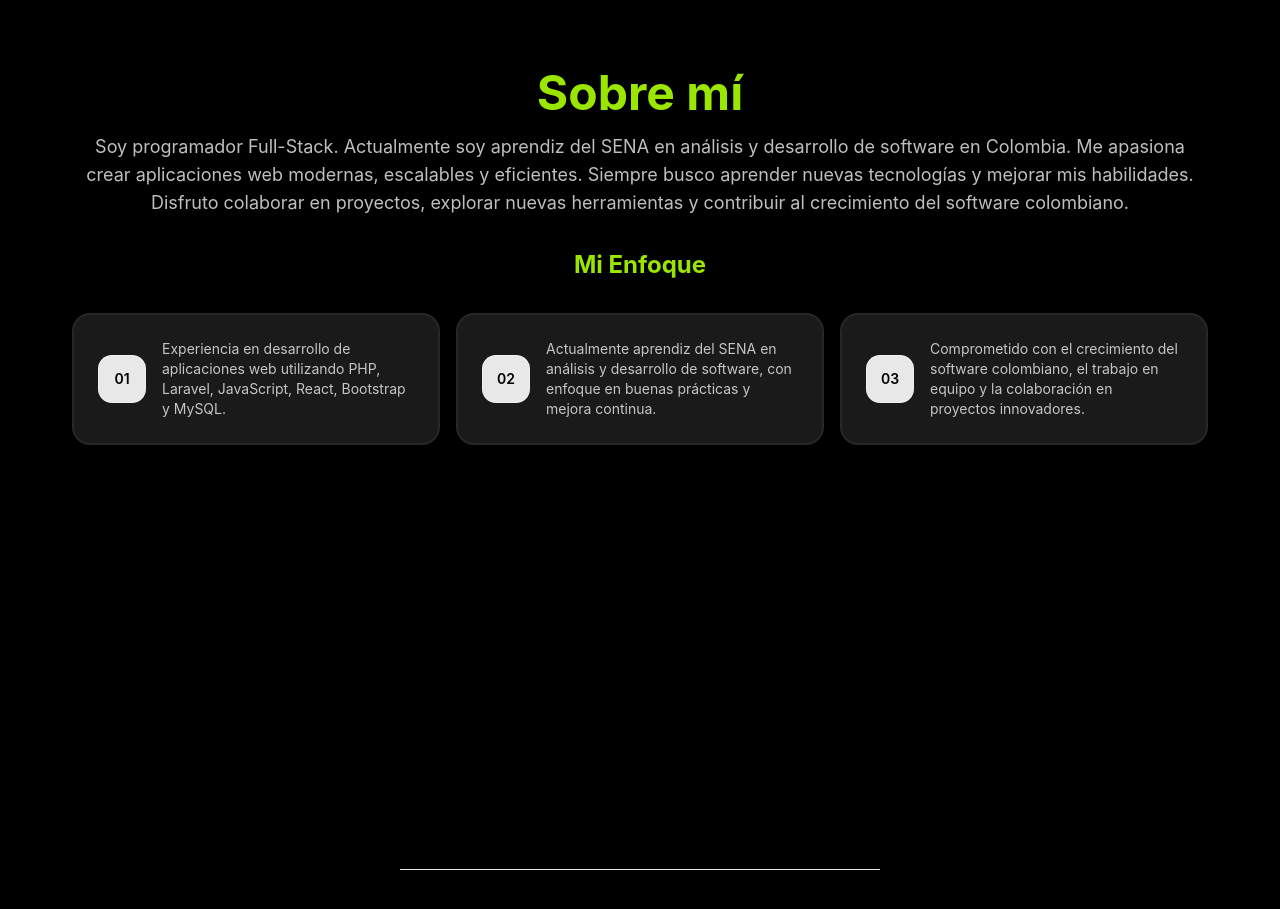
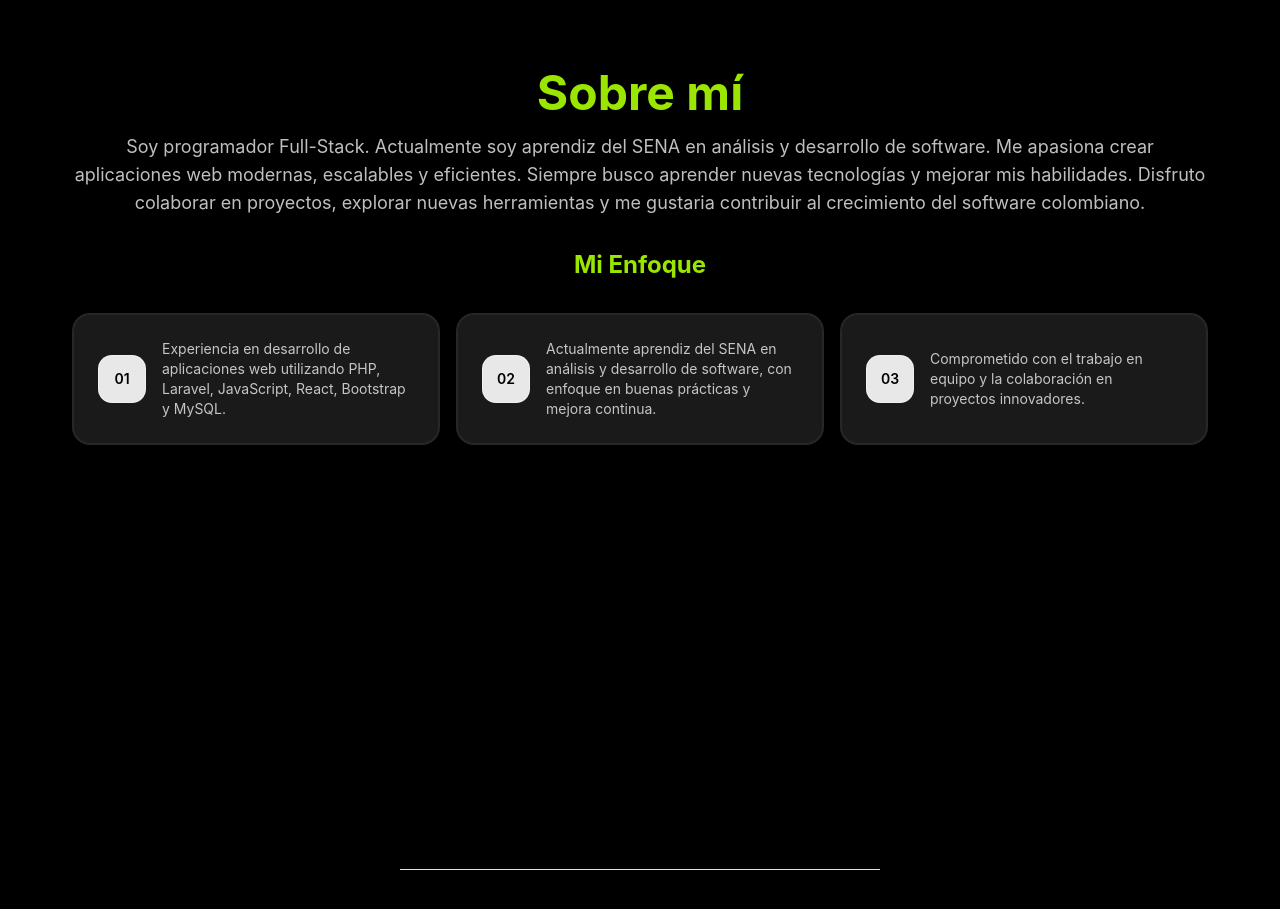
Before and after one commit to estiven-18/portafolio, a React (Vite) app: page / in a window 1280 px wide. Shown: the part 820-1729 px from the top of the page. Built offline with nearby package versions, Linux system fonts and the light colour scheme.

Commit message:
fix: update descriptions in infoCard.json and About.jsx for clarity

```diff
--- a/public/json/infoCard.json
+++ b/public/json/infoCard.json
@@ -9,6 +9,6 @@
   },
   {
     "id": "03",
-    "descripcion": "Comprometido con el crecimiento del software colombiano, el trabajo en equipo y la colaboración en proyectos innovadores."
+    "descripcion": "Comprometido con el trabajo en equipo y la colaboración en proyectos innovadores."
   }
 ]
--- a/src/Components/Layout/About.jsx
+++ b/src/Components/Layout/About.jsx
@@ -17,10 +17,10 @@ const About = () => {
       </h1>
       <p className="mt-4 text-center text-lg text-white/75 p">
         Soy programador Full-Stack. Actualmente soy aprendiz del SENA en
-        análisis y desarrollo de software en Colombia. Me apasiona crear
+        análisis y desarrollo de software. Me apasiona crear
         aplicaciones web modernas, escalables y eficientes. Siempre busco
         aprender nuevas tecnologías y mejorar mis habilidades. Disfruto
-        colaborar en proyectos, explorar nuevas herramientas y contribuir al
+        colaborar en proyectos, explorar nuevas herramientas y me gustaria contribuir al
         crecimiento del software colombiano.
       </p>
       <h1 className="flex justify-center text-2xl mt-8 text-lime-400">
```
